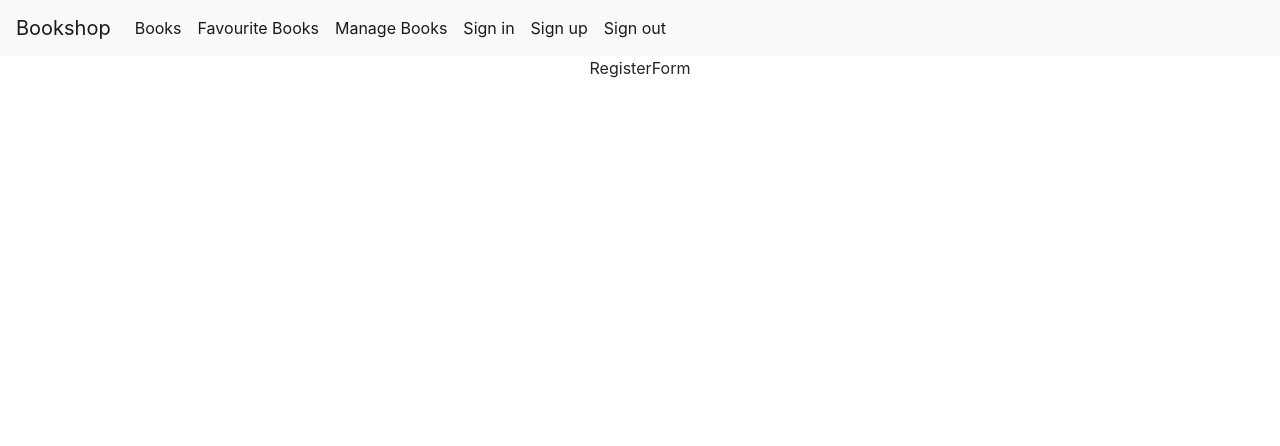
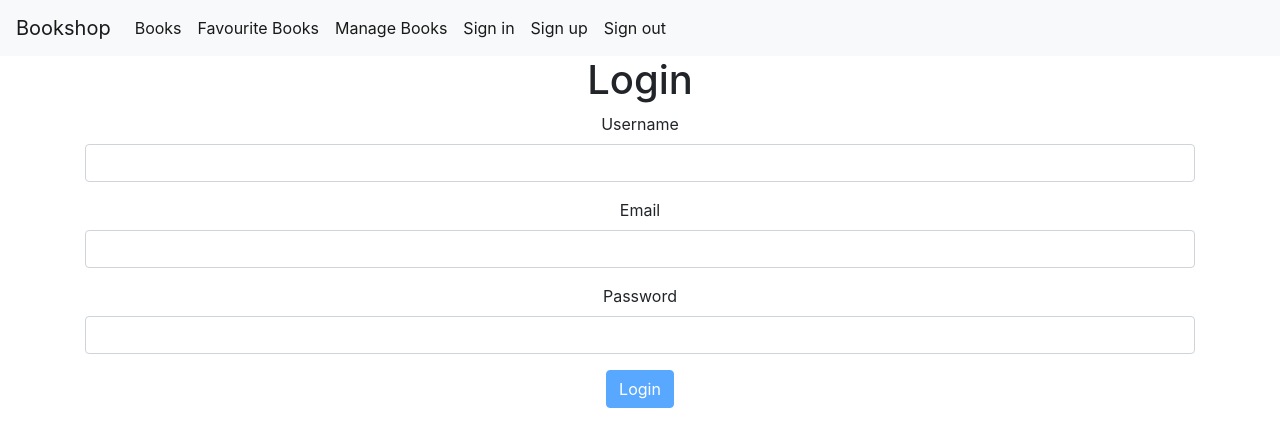
Before and after one commit to Victoria-P/BookShop-React, a React (Create React App) app: page /register in a window 1280 px wide. Shown: the top 446 px of the page. Built offline with nearby package versions, Linux system fonts and the light colour scheme.

Commit message:
register form

```diff
--- a/package.json
+++ b/package.json
@@ -12,6 +12,7 @@
     "@testing-library/user-event": "^7.2.1",
     "bootstrap": "^4.4.1",
     "firebase": "^7.14.0",
+    "joi-browser": "^13.4.0",
     "react": "^16.13.1",
     "react-bootstrap": "^1.0.0",
     "react-dom": "^16.13.1",
--- a/src/components/auth/registerForm.jsx
+++ b/src/components/auth/registerForm.jsx
@@ -1,9 +1,43 @@
-import React, { Component } from "react";
+import React from "react";
+import Form from "../common/form";
+import Joi from "joi-browser";
+import firebase from "../../firebase";
 
-class RegisterForm extends Component {
-  state = {};
+class RegisterForm extends Form {
+  state = {
+    data: {
+      email: "",
+      password: "",
+      username: "",
+    },
+    errors: {},
+  };
+
+  schema = {
+    username: Joi.string().required().label("Username"),
+    password: Joi.string().required().label("Password"),
+    email: Joi.string().required().label("Password"),
+  };
+
+  doSubmit = async () => {
+    const { email, password } = this.state.data;
+    const auth = firebase.auth();
+    const response = await auth.createUserWithEmailAndPassword(email, password);
+    console.log(response);
+  };
+
   render() {
-    return <div>RegisterForm</div>;
+    return (
+      <div>
+        <h1>Login</h1>
+        <form onSubmit={this.handleSubmit}>
+          {this.renderInput("username", "Username")}
+          {this.renderInput("email", "Email", "email")}
+          {this.renderInput("password", "Password", "password")}
+          {this.renderButton("Login")}
+        </form>
+      </div>
+    );
   }
 }
 
--- /dev/null
+++ b/src/components/common/form.jsx
@@ -0,0 +1,90 @@
+import React, { Component } from "react";
+import Joi from "joi-browser";
+import Input from "./input";
+import Select from "./select";
+
+class Form extends Component {
+  state = {
+    data: {},
+    errors: {},
+  };
+
+  validate = () => {
+    const options = { abortEarly: false };
+    const { error } = Joi.validate(this.state.data, this.schema, options);
+    if (!error) return null;
+
+    const errors = {};
+    for (let item of error.details) errors[item.path[0]] = item.message;
+    return errors;
+  };
+
+  validateProperty = ({ name, value }) => {
+    const obj = { [name]: value };
+    const schema = { [name]: this.schema[name] };
+    const { error } = Joi.validate(obj, schema);
+    return error ? error.details[0].message : null;
+  };
+
+  handleSubmit = (e) => {
+    e.preventDefault();
+
+    const errors = this.validate();
+    this.setState({ errors: errors || {} });
+    if (errors) return;
+
+    this.doSubmit();
+  };
+
+  handleChange = ({ currentTarget: input }) => {
+    const errors = { ...this.state.errors };
+    const errorMessage = this.validateProperty(input);
+    if (errorMessage) errors[input.name] = errorMessage;
+    else delete errors[input.name];
+
+    const data = { ...this.state.data };
+    data[input.name] = input.value;
+
+    this.setState({ data, errors });
+  };
+
+  renderButton(label) {
+    return (
+      <button disabled={this.validate()} className="btn btn-primary">
+        {label}
+      </button>
+    );
+  }
+
+  renderSelect(name, label, options) {
+    const { data, errors } = this.state;
+
+    return (
+      <Select
+        name={name}
+        value={data[name]}
+        label={label}
+        options={options}
+        onChange={this.handleChange}
+        error={errors[name]}
+      />
+    );
+  }
+
+  renderInput(name, label, type = "text") {
+    const { data, errors } = this.state;
+
+    return (
+      <Input
+        type={type}
+        name={name}
+        value={data[name]}
+        label={label}
+        onChange={this.handleChange}
+        error={errors[name]}
+      />
+    );
+  }
+}
+
+export default Form;
--- /dev/null
+++ b/src/components/common/input.jsx
@@ -0,0 +1,13 @@
+import React from "react";
+
+const Input = ({ name, label, error, ...rest }) => {
+  return (
+    <div className="form-group">
+      <label htmlFor={name}>{label}</label>
+      <input {...rest} name={name} id={name} className="form-control" />
+      {error && <div className="alert alert-danger">{error}</div>}
+    </div>
+  );
+};
+
+export default Input;
--- /dev/null
+++ b/src/components/common/select.jsx
@@ -0,0 +1,20 @@
+import React from "react";
+
+const Select = ({ name, label, options, error, ...rest }) => {
+  return (
+    <div className="form-group">
+      <label htmlFor={name}>{label}</label>
+      <select name={name} id={name} {...rest} className="form-control">
+        <option value="" />
+        {options.map((option) => (
+          <option key={option._id} value={option._id}>
+            {option.name}
+          </option>
+        ))}
+      </select>
+      {error && <div className="alert alert-danger">{error}</div>}
+    </div>
+  );
+};
+
+export default Select;
```
Also changed, not shown: 1 other file (tests, documents, lock files or other folders).
